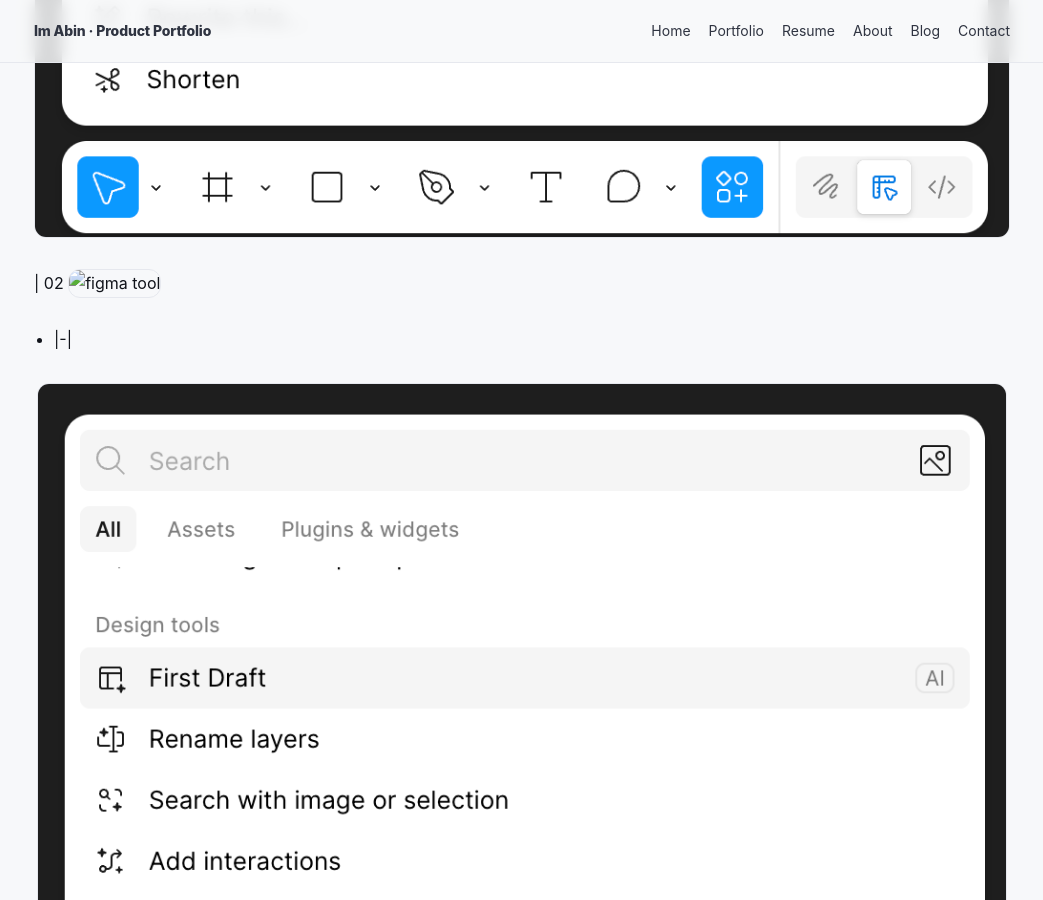
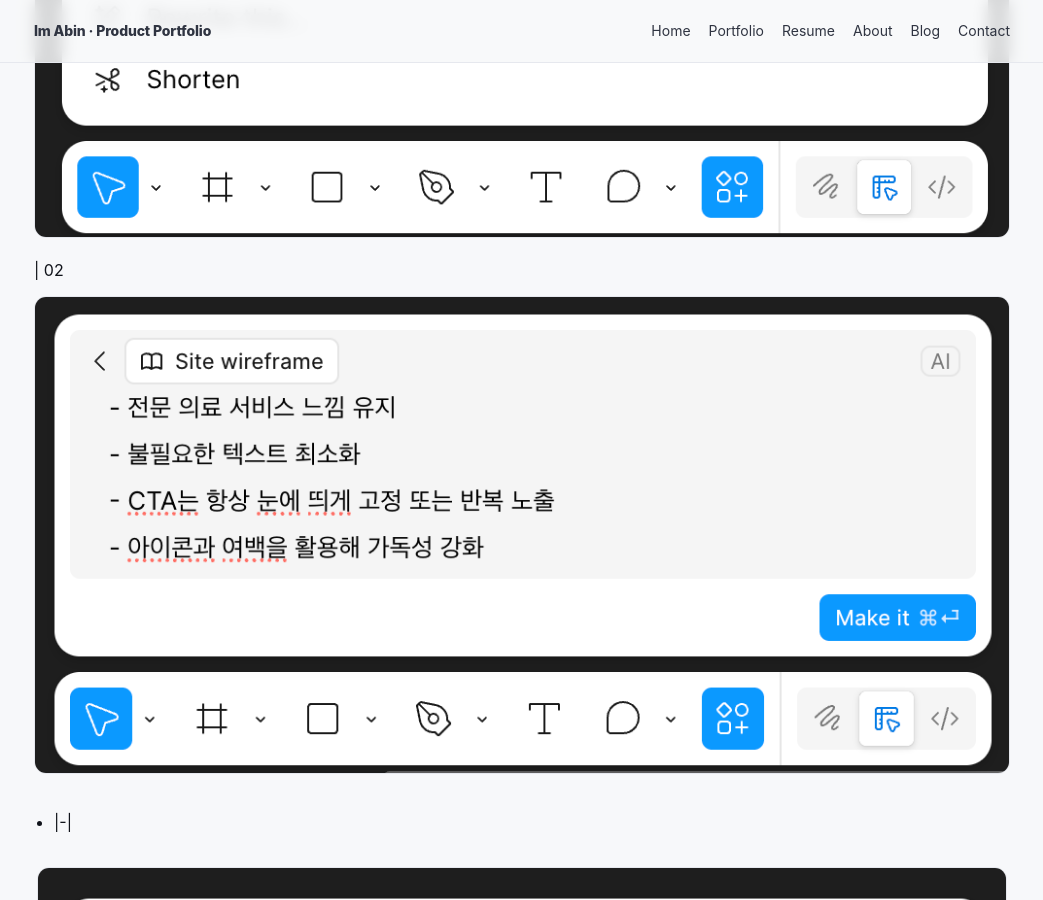
Before and after one commit to ima-bin/ima-bin.github.io, a Jekyll site: the page built from _posts/2026-03-10-ai-for-product-designers-ko.md, in a window 1280 px wide and 900 px high, scrolled down 3250 px. Shown: the whole window, without its empty margins (118-1161 px from the left). Built offline with Jekyll 4.4.1, drawn with Linux system fonts in a browser that asks for light colours; our own code applies the rules of GitHub Pages for plain Markdown files.

Commit message:
insert /

```diff
--- a/_posts/2026-03-10-ai-for-product-designers-ko.md
+++ b/_posts/2026-03-10-ai-for-product-designers-ko.md
@@ -43,7 +43,7 @@ _이미지 출처: 나_
 프롬프트가 완성되면 먼저 Figma AI에 그것을 집어넣어 와이어프레임을 만든다. 약 2~3패턴 정도 만들어본다.
 
 
-01 ![figma tool](/assets/blog/ai-figma-firstdraft1.png) | 02 ![figma tool](assets/blog/ai-figma-firstdraft2.png)
+01 ![figma tool](/assets/blog/ai-figma-firstdraft1.png) | 02 ![figma tool](/assets/blog/ai-figma-firstdraft2.png)
 -|-|
 
 <table>
@@ -51,7 +51,7 @@ _이미지 출처: 나_
     <td>
       <!-- 이미지 여러 개를 <td> 안에 배치 -->
       <img src="/assets/blog/ai-figma-firstdraft1.png" width="100" alt="figma tool1">
-      <img src="assets/blog/ai-figma-firstdraft2.png" width="100" alt="figma tool2">
+      <img src="/assets/blog/ai-figma-firstdraft2.png" width="100" alt="figma tool2">
     </td>
   </tr>
 </table>
```
